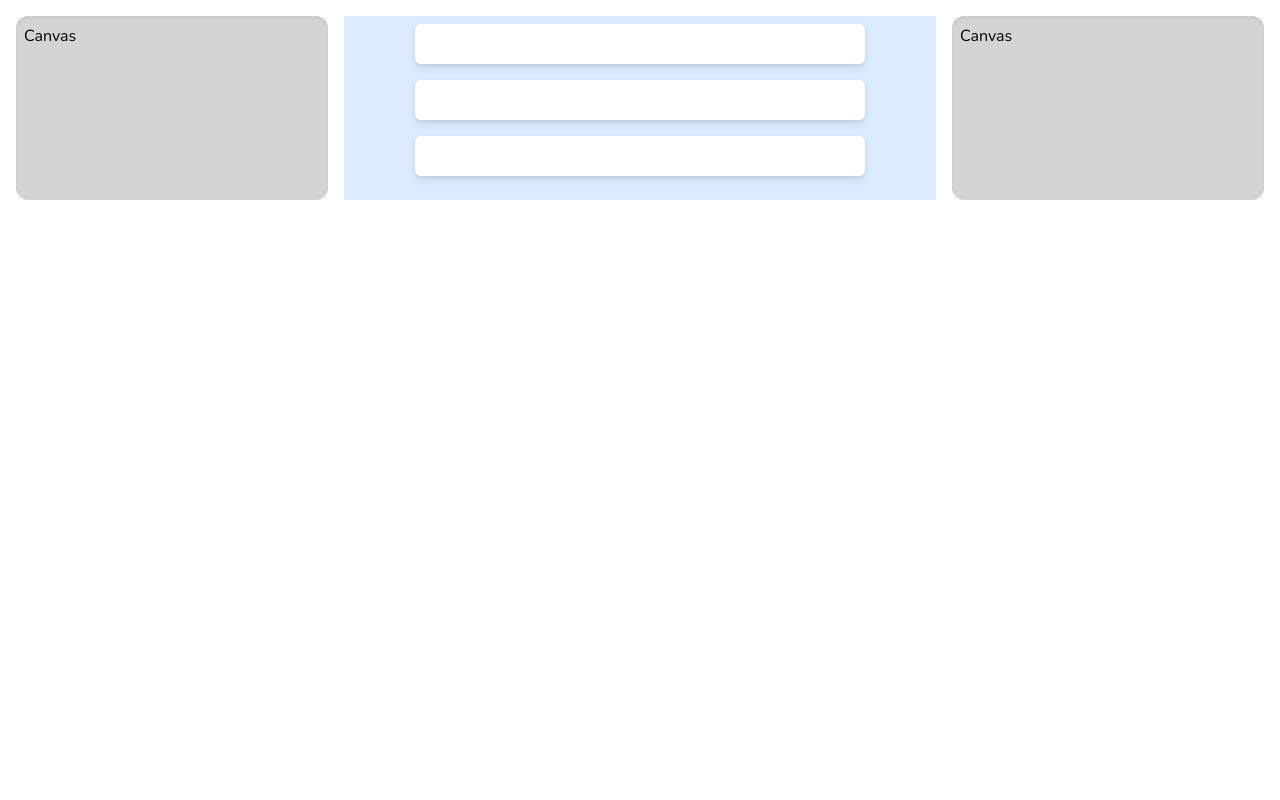
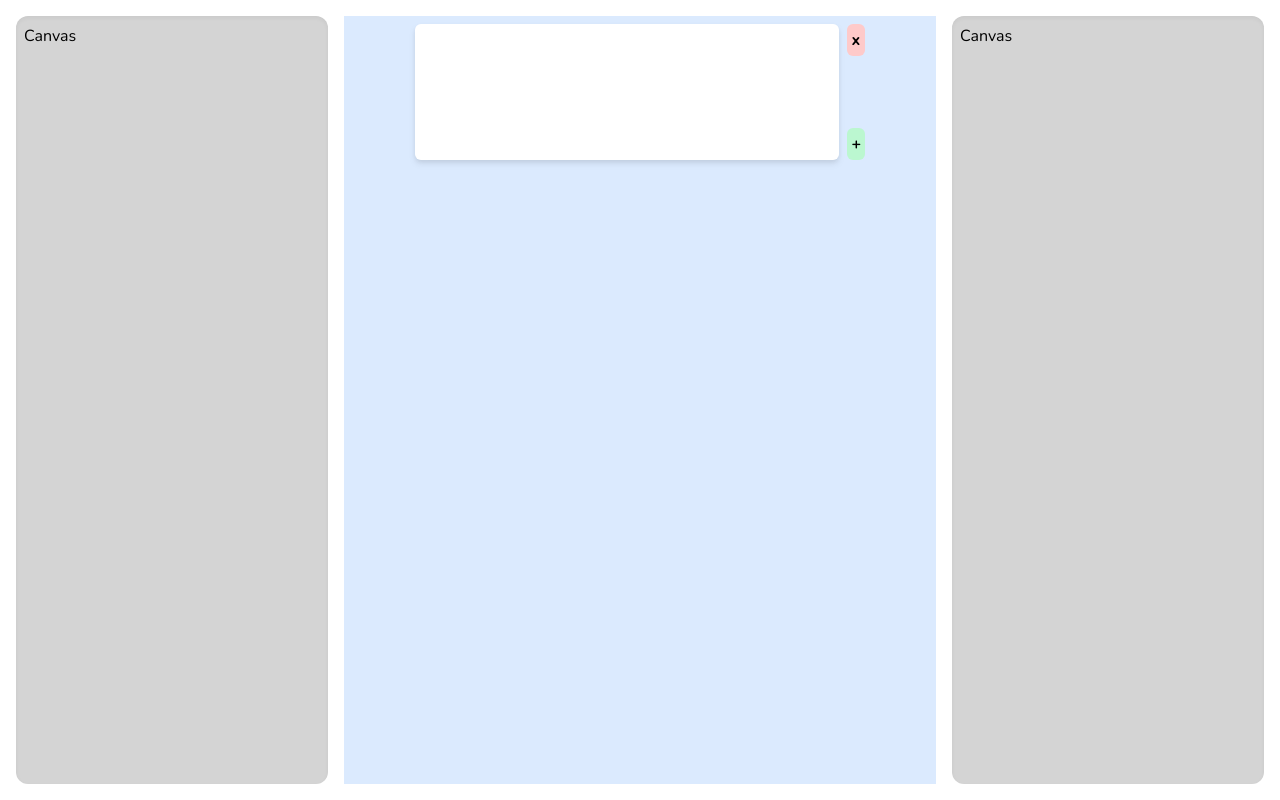
Before and after one commit to jordaz14/note-taking-react-app, a React (Vite) app in the folder client/: page / in a window 1280 px wide. Built offline with nearby package versions, Linux system fonts and the light colour scheme.

Commit message:
Incorporate icons + delete functionality to writing block

```diff
--- a/client/src/App.tsx
+++ b/client/src/App.tsx
@@ -1,5 +1,3 @@
-import { useState } from "react";
-
 import LeftSidebar from "./components/LeftSidebar";
 import RightSidebar from "./components/RightSidebar";
 import WritingBlock from "./components/WritingBlock";
@@ -7,10 +5,7 @@ import ScratchSpace from "./components/ScratchSpace";
 
 import threedot from "./assets/threedot.png";
 
-
 function App() {
-  const [visible, isVisible] = useState(false);
-
   return (
     <>
       <div className="flex font-nunito">
@@ -21,13 +16,10 @@ function App() {
         >
           <img src={threedot} alt="" width={20} height={20} />
         </div>
-        <main id="canvas" className="flex w-screen p-4 gap-4">
+        <main id="canvas" className="flex w-screen h-screen p-4 gap-4">
           <ScratchSpace />
           <div className="flex-[2] bg-blue-100 flex flex-col items-center pt-2 pb-2">
             <WritingBlock />
-            <WritingBlock />
-            <WritingBlock />
-
           </div>
           <ScratchSpace />
         </main>
--- a/client/src/components/WritingBlock.tsx
+++ b/client/src/components/WritingBlock.tsx
@@ -1,10 +1,27 @@
+import { useState } from "react";
 import ReactTextareaAutosize from "react-textarea-autosize";
 
 function WritingBlock() {
+  const [visible, setVisible] = useState("flex");
+
   return (
-    <>
-      <ReactTextareaAutosize className="bg-white w-full max-w-[450px] h-[200px] rounded-md drop-shadow-md hover:drop-shadow-2xl p-2 mb-4 resize-none" />
-    </>
+    <div className={visible + ` w-full max-w-[450px] flex gap-2`}>
+      <ReactTextareaAutosize
+        minRows={5}
+        className="bg-white w-full rounded-md drop-shadow-md hover:drop-shadow-2xl p-2 resize-none"
+      />
+      <div id="action-column" className="flex flex-col gap-2 justify-between">
+        <div
+          onClick={() => setVisible("hidden")}
+          className="bg-red-200 hover:bg-red-300 p-1 rounded-md font-bold"
+        >
+          x
+        </div>
+        <div className="bg-green-200 hover:bg-green-300 p-1 rounded-md font-bold">
+          +
+        </div>
+      </div>
+    </div>
   );
 }
 
```
